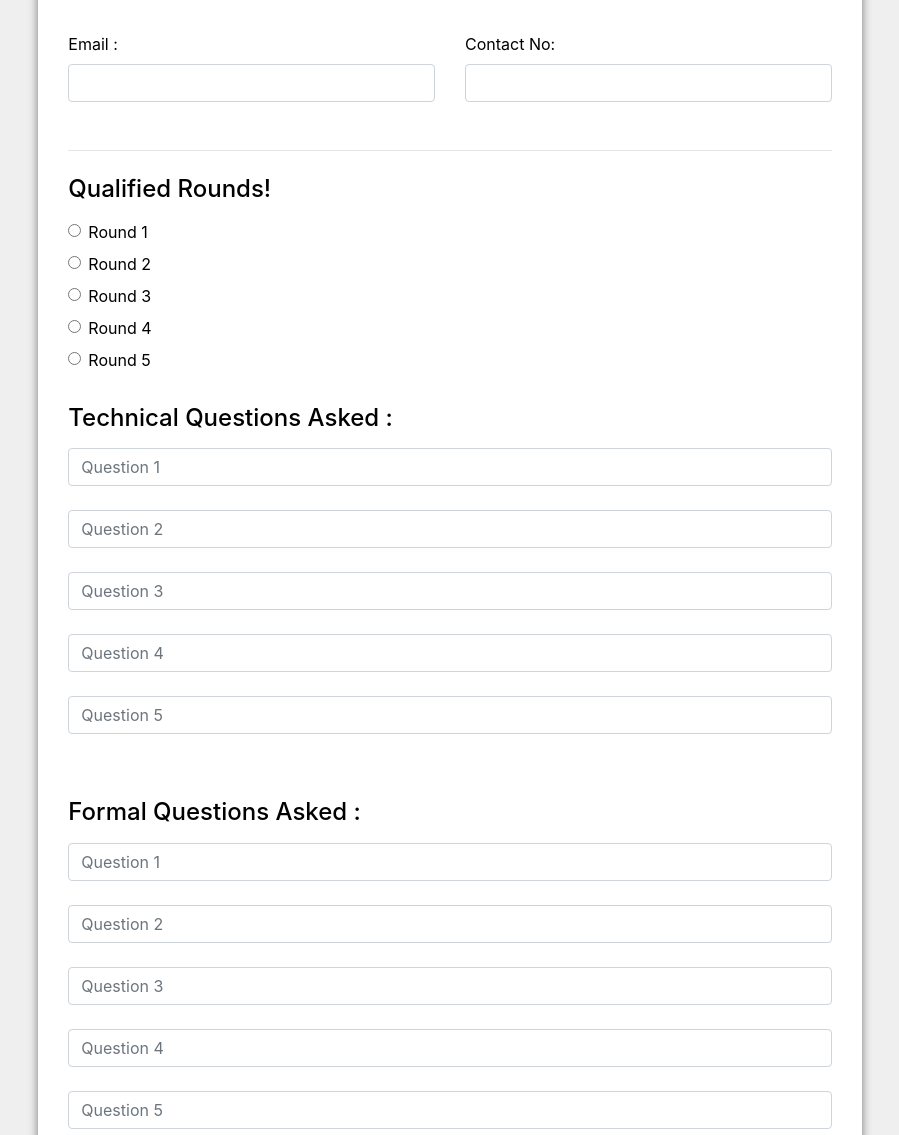
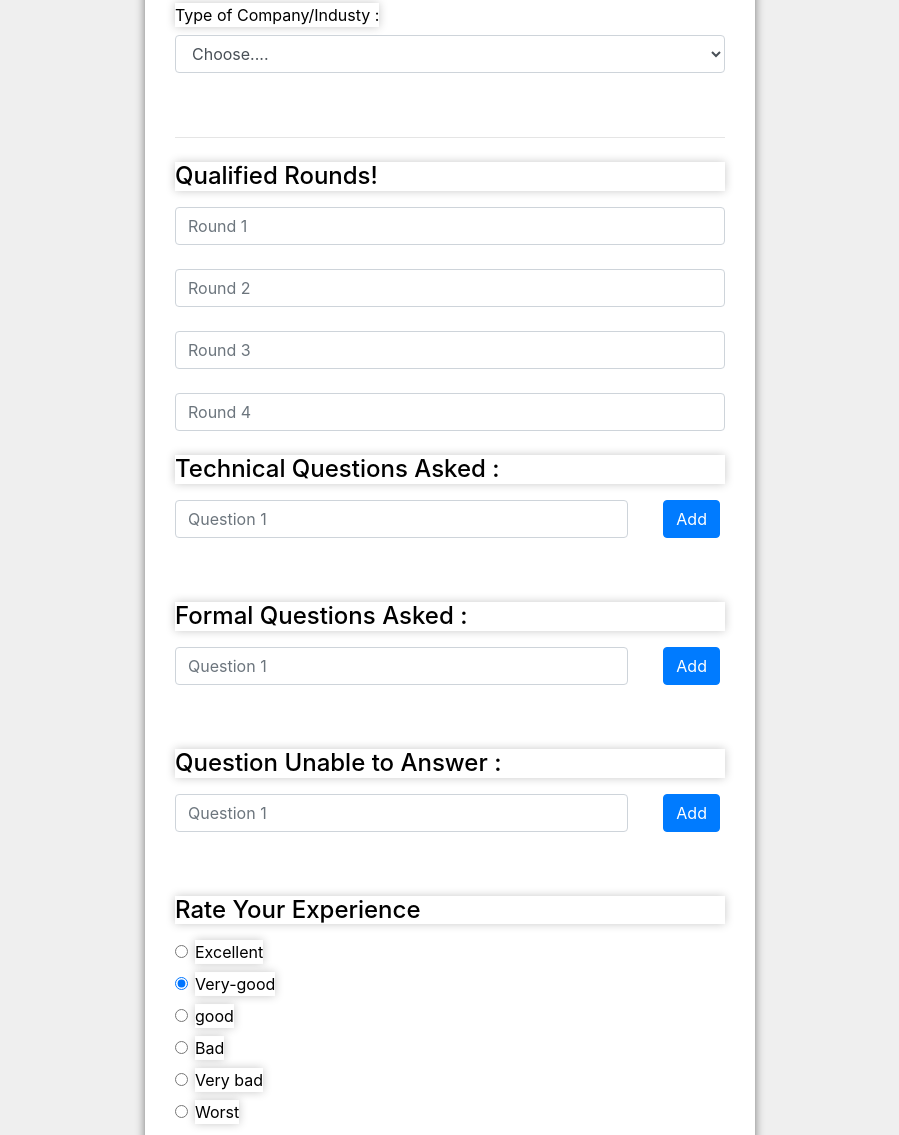
Before and after one commit to him15/form, a plain HTML site: page index.html in a window 1280 px wide. Shown: the part 425-1560 px from the top of the page, without its empty margins (190-1089 px from the left). Drawn offline with nearby package versions, Linux system fonts and the light colour scheme.

Commit message:
Second commit

```diff
--- a/css/des.css
+++ b/css/des.css
@@ -17,6 +17,7 @@
 
  .lavel{
  	color: black;
+ 	box-shadow: 0px 0px 10px 0px 	#C8C8C8;
  }
 
  #heading{
--- a/index.html
+++ b/index.html
@@ -25,12 +25,24 @@
 <section class="container-fluid bg">
 
 	<section class="row justify-content-center">
-		<section class="col-12 col-sm-6 col-md-8 inside">
+		<section class="col-12 col-sm-6 col-md-6 inside">
 			<form class="form-container ">
 				<h1 id="headr">Interview Schedule</h1>
 				<br><br>
+					<!-- admssion no -->
+				<div class="row">
+					<div class="col-sm-4">
+						<h4 style="color:black;font-size:25px; class="mb-3 lavel" >Admission No :</h4>
+					</div>
+
+					<div class="col-sm-8">
+						<input type="phone" class="form-control" name="" id="phone" required>
+					</div>
+		</div><br>
+
+
 				<div class="form-group">
-					<h4 class="mb-3 lavel" >Company/Industry Name:</h4>
+					<h4 style="color:black;font-size:22px; class="mb-3 lavel" >Company/Industry Name:</h4>
 					<!-- <label for="firstName" class="lavel" >Company/Industry Name:</label> -->
 					<input type="text" class="form-control" name="" id="firstName" required>
 				</div>
@@ -61,69 +73,65 @@
 					</select>
 				</div><br>
 
-				<div class="row">
-					<div class="col-sm-6">
-						<label for="Email" class="lavel" >Email :</label>
-						<input type="email" class="form-control" name="" id="Email" required>
-					</div>
 
-					<div class="col-sm-6">
-						<label for="phone" class="lavel" >Contact No:</label>
-						<input type="phone" class="form-control" name="" id="phone" required>
-					</div>
-				</div><br>
 				<!-- <hr class="my-4"> -->
 
 				<hr class="my-4">
 
 				<h4 class="mb-3 lavel">Qualified Rounds!</h4>
-					<div class="form-check">
-						<input id="round1" type="radio" class="form-check-input " name="round" checked required>
-						<label for="round1" class="lavel">Round 1</label>
-					</div>
-					<div class="form-check">
-						<input id="round2" type="radio" class="form-check-input " name="round" checked required>
-						<label for="round2" class="lavel">Round 2</label>
-					</div>
-					<div class="form-check">
-						<input id="round3" type="radio" class="form-check-input " name="round" checked required>
-						<label for="round3" class="lavel">Round 3</label>
-					</div>
-					<div class="form-check">
-						<input id="round4" type="radio" class="form-check-input " name="round" checked required>
-						<label for="round4" class="lavel">Round 4</label>
-					</div>
-					<div class="form-check">
-						<input id="round5" type="radio" class="form-check-input " name="round" checked required>
-						<label for="round5" class="lavel">Round 5</label>
-					</div><br>
+					<input type="text" class="form-control" name="" id="" placeholder="Round 1"><br>
+						<input type="text" class="form-control" name="" id="" placeholder="Round 2"><br>
+						<input type="text" class="form-control" name="" id="" placeholder="Round 3"><br>
+						<input type="text" class="form-control" name="" id="" placeholder="Round 4"><br>
 
 					<!-- ------------------Questions ---------------------- -->
 					<div class="form-group">
 						<h4 class="mb-3 lavel">Technical Questions Asked :</h4>
-						<input type="text" class="form-control" name="" id="" placeholder="Question 1"><br>
-						<input type="text" class="form-control" name="" id="" placeholder="Question 2"><br>
-						<input type="text" class="form-control" name="" id="" placeholder="Question 3"><br>
-						<input type="text" class="form-control" name="" id="" placeholder="Question 4"><br>
-						<input type="text" class="form-control" name="" id="" placeholder="Question 5">
+
+						<div class="row">
+					<div class="col-sm-10">
+						<input type="text" class="form-control" name="" id="" placeholder="Question 1">
+					</div>
+
+					<div class="col-sm-2">
+						<center>
+						<button type="submit"  class="btn btn-primary ">Add</button>
+						</center>
+					</div>
+				</div>
+
+
+
 					</div><br><br>
 
 					<div class="form-group">
 						<h4 class="mb-3 lavel">Formal Questions Asked :</h4>
-						<input type="text" class="form-control" name="" id="" placeholder="Question 1"><br>
-						<input type="text" class="form-control" name="" id="" placeholder="Question 2"><br>
-						<input type="text" class="form-control" name="" id="" placeholder="Question 3"><br>
-						<input type="text" class="form-control" name="" id="" placeholder="Question 4"><br>
-						<input type="text" class="form-control" name="" id="" placeholder="Question 5">
+						<div class="row">
+					<div class="col-sm-10">
+						<input type="text" class="form-control" name="" id="" placeholder="Question 1">
+					</div>
+
+					<div class="col-sm-2">
+						<center>
+						<button type="submit"  class="btn btn-primary ">Add</button>
+						</center>
+					</div>
+				</div>
 					</div><br><br>
 
 					<div class="form-group">
 						<h4 class="mb-3 lavel">Question Unable to Answer :</h4>
-						<input type="text" class="form-control" name="" id="" placeholder="Question 1"><br>
-						<input type="text" class="form-control" name="" id="" placeholder="Question 2"><br>
-						<input type="text" class="form-control" name="" id="" placeholder="Question 3"><br>
-						<input type="text" class="form-control" name="" id="" placeholder="Question 4"><br>
-						<input type="text" class="form-control" name="" id="" placeholder="Question 5">
+						<div class="row">
+					<div class="col-sm-10">
+						<input type="text" class="form-control" name="" id="" placeholder="Question 1">
+					</div>
+
+					<div class="col-sm-2">
+						<center>
+						<button type=""  class="btn btn-primary ">Add</button>
+						</center>
+					</div>
+				</div>
 					</div><br><br>
 
 					<!-- --------------------Rate experience------------------ -->
@@ -169,3 +177,26 @@
 
 </body>
 </html>
+
+
+
+
+
+<!-- -------------------UNUSEFUL CODE ------------------------------ -->
+
+<!-- <div class="row">
+					<div class="col-sm-6">
+						<label for="Email" class="lavel" >Email :</label>
+						<input type="email" class="form-control" name="" id="Email" required>
+					</div>
+
+					<div class="col-sm-6">
+						<label for="phone" class="lavel" >Contact No:</label>
+						<input type="phone" class="form-control" name="" id="phone" required>
+					</div>
+	</div><br> -->
+
+
+
+
+	<!-- <input type="text" class="form-control" name="" id="" placeholder="Question 1"><br> -->
```
